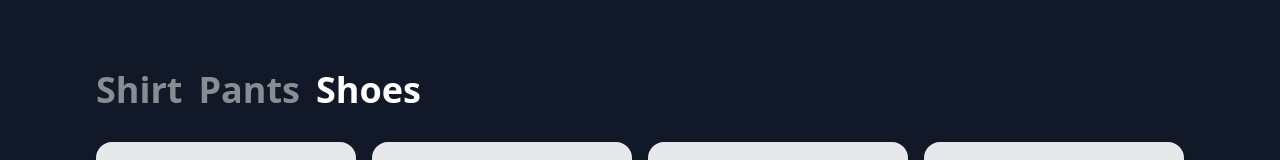
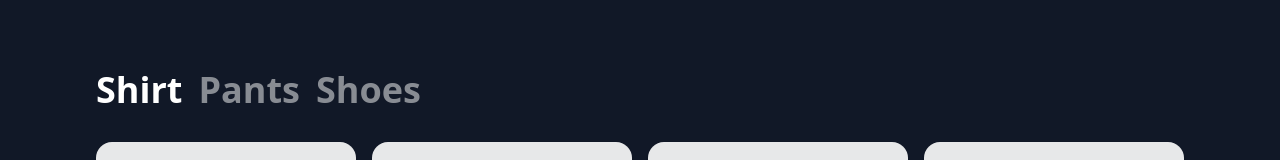
Before and after one commit to tjinauyeung/inno-day-recommendations-ai, a React (Vite) app: page / in a window 1280 px wide. Shown: the part 458-618 px from the top of the page. Built offline with nearby package versions, Linux system fonts and the light colour scheme.

Commit message:
update default category

```diff
--- a/src/App.tsx
+++ b/src/App.tsx
@@ -25,7 +25,7 @@ const CATEGORIES = [
 const recommendations: IProduct[] = [];
 
 const App = () => {
-  const [category, setCategory] = React.useState("Shoe");
+  const [category, setCategory] = React.useState("Shirt");
 
   return (
     <div className="p-24 min-h-screen bg-gray-900">
```
